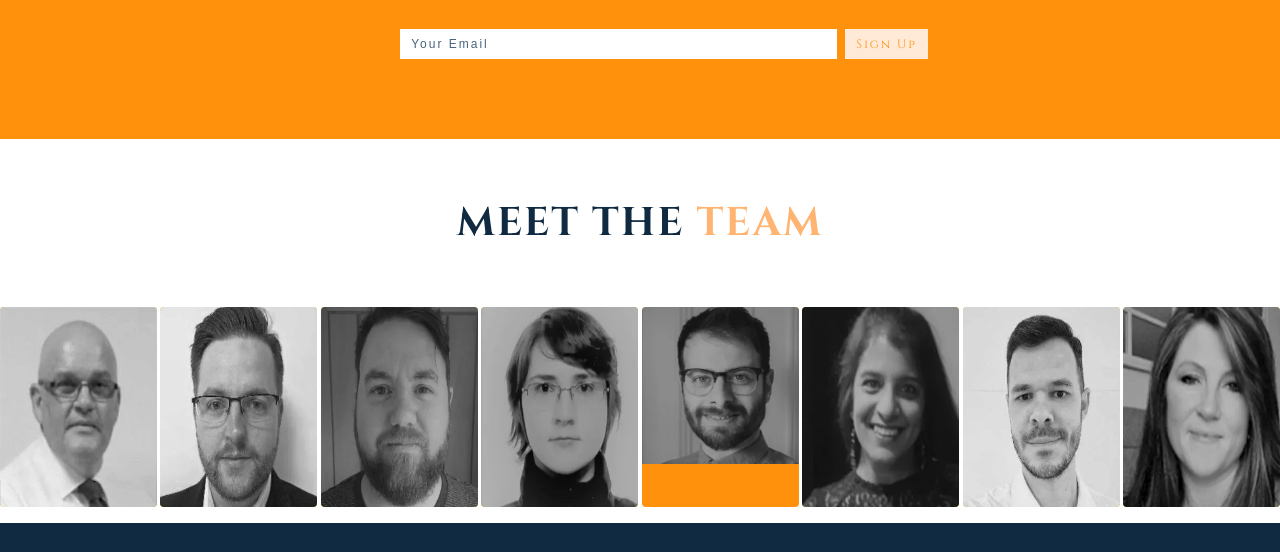
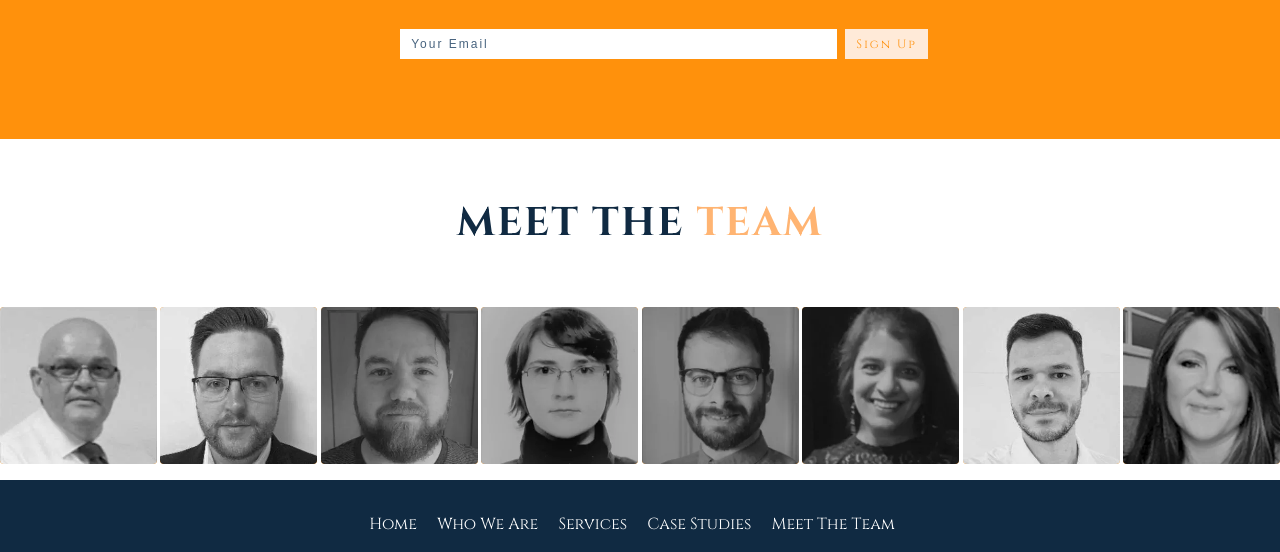
Before and after one commit to imnomee/3dtechnicaldesign_Minified, a plain HTML site: page index.html in a window 1280 px wide. Shown: the part 3629-4181 px from the top of the page. Drawn offline with Linux system fonts and the light colour scheme.

Commit message:
team images container updated

```diff
--- a/styles.css
+++ b/styles.css
@@ -637,6 +637,7 @@ html {
 
 /* team */
 .team-center {
+    padding: 1rem;
     display: flex;
     flex-wrap: wrap;
     justify-content: space-between;
@@ -650,12 +651,17 @@ html {
     position: relative;
     margin-bottom: 1rem;
     background: var(--clr-primary-1);
-    flex: 0 0 100%;
+    flex: 0 0 calc(50% - 0.5rem);
     overflow: hidden;
     border-radius: var(--border-radius);
+    aspect-ratio: 1 / 1;
 }
 .team-img {
     transition: var(--transition);
+    width: 100%;
+    height: 100%;
+    object-fit: cover;
+    display: block;
 }
 .team-detail {
     position: absolute;
@@ -686,6 +692,9 @@ html {
 @media screen and (min-width: 572px) {
     .team-img-container {
         flex: 0 0 50%;
+    }
+    .team-center {
+        padding: 0;
     }
 }
 @media screen and (min-width: 768px) {
```
